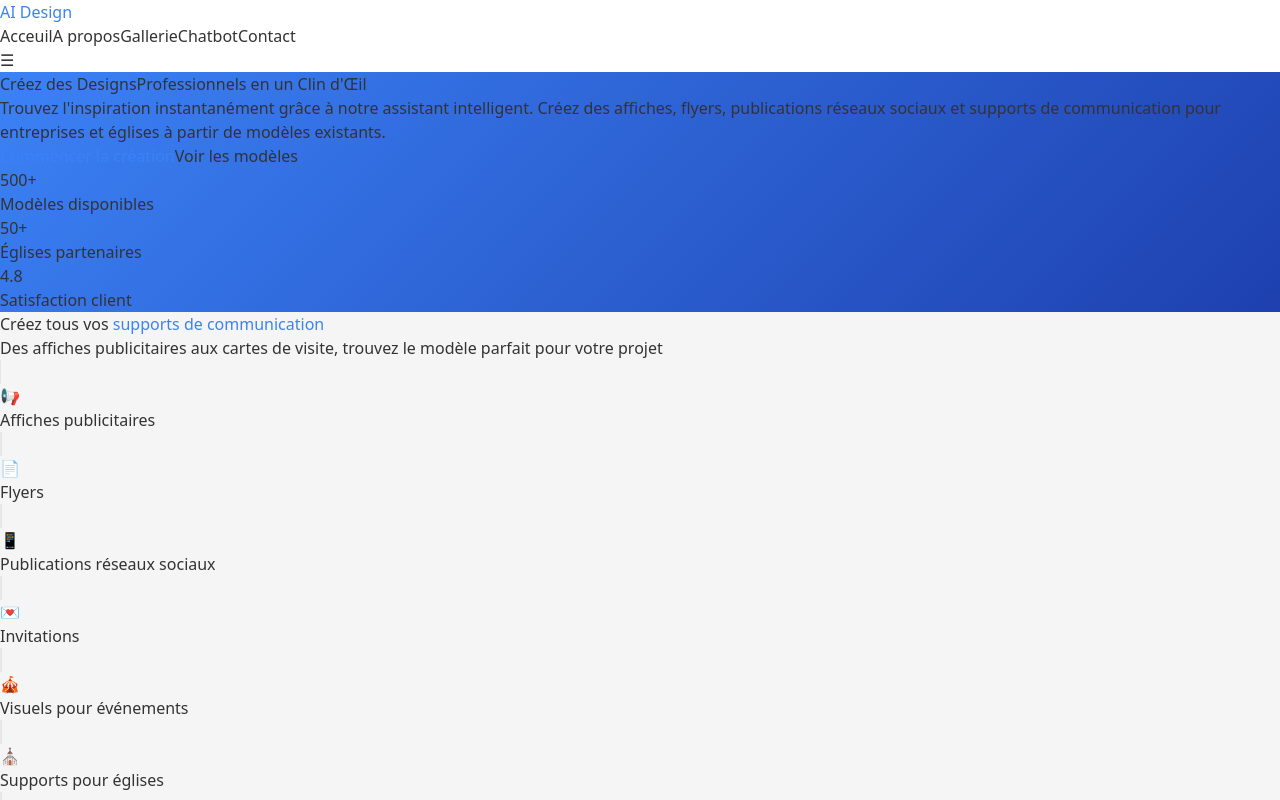
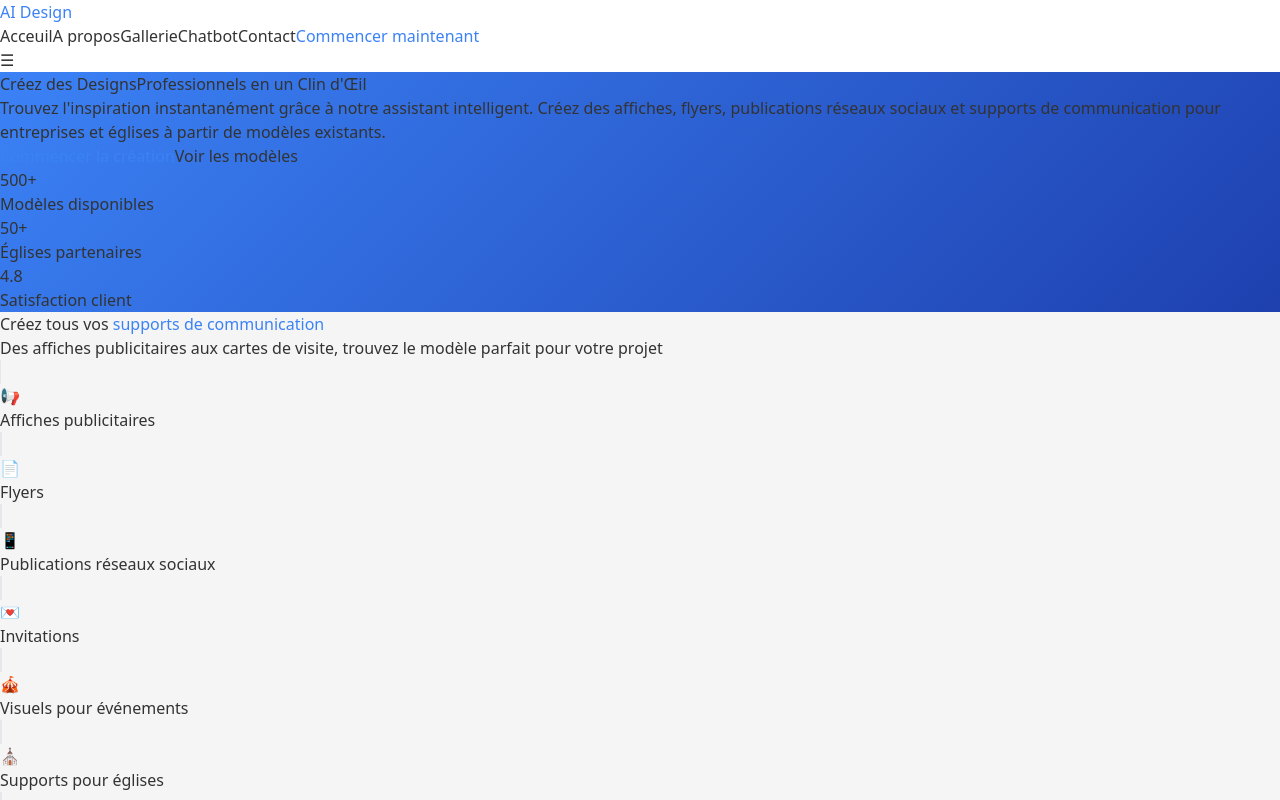
Before and after one commit to jaures50/miracle, a React (Vite) app: page / in a window 1280 px wide. Shown: the top 800 px of the page. Built offline with nearby package versions, Linux system fonts and the light colour scheme.

Commit message:
commit11

```diff
--- a/src/components/Navbar.tsx
+++ b/src/components/Navbar.tsx
@@ -1,5 +1,6 @@
 // src/components/Navbar.tsx
 import { useState } from "react"
+import { Link } from "react-router-dom"
 
 interface NavbarProps {
   onToggleSidebar?: () => void
@@ -43,6 +44,15 @@ export default function Navbar({ }: NavbarProps) {
         <a href="/gallery" className="hover:opacity-70 transition-opacity">Gallerie</a>
         <a href="/chatbot" className="hover:opacity-70 transition-opacity">Chatbot</a>
         <a href="/contact" className="hover:opacity-70 transition-opacity">Contact</a>
+
+        <Link
+          to="/chatbot"
+          className="px-8 py-4 bg-white rounded-lg font-semibold transition-all hover:shadow-xl hover:scale-105"
+          style={{ color: "var(--primary)" }}
+        >
+          Commencer maintenant
+        </Link>
+
       </nav>
 
       {/* mobile button */}
```
